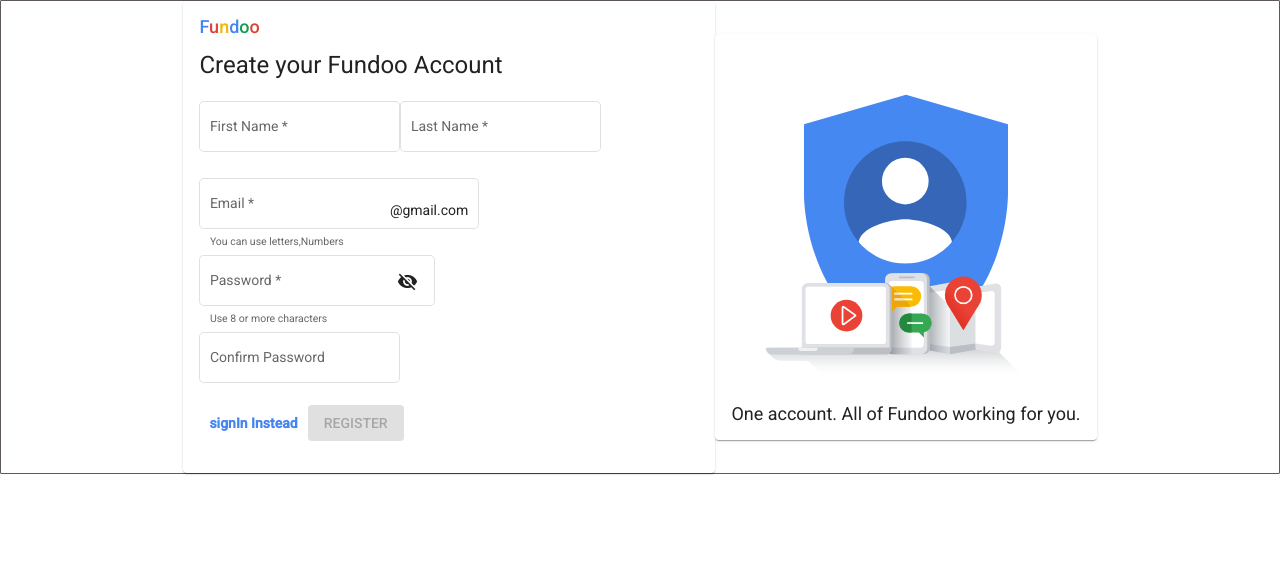
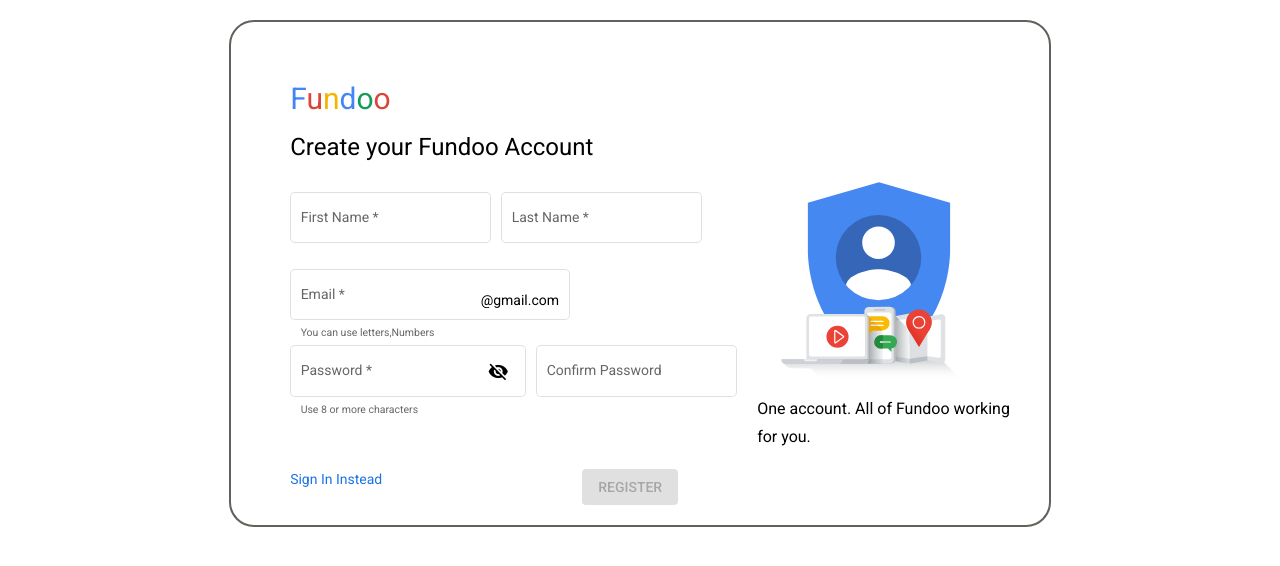
Before and after one commit to Arjunsing1997/FundooAngular, an Angular app in the folder Fundoo/: page /register in a window 1280 px wide. Shown: the top 566 px of the page. Built offline with nearby package versions, Linux system fonts and the light colour scheme.

Commit message:
[Added] Forget page and [modified] Register UI

```diff
--- a/Fundoo/src/app/Components/login/login.component.html
+++ b/Fundoo/src/app/Components/login/login.component.html
@@ -1,7 +1,7 @@
-<div class="row" *ngIf="auth">
-    <div fxLayout.xs="column" fxLayoutAlign="center center" fxLayoutGap="5%">
-        <div class="main" fxLayoutAlign="center center" fxFlex="100" fxFlexOffset.xs="0" fxFlex.xs="100">
-            <mat-card fxFlex.xs="100" fxFlex.md="70" fxFlex.lg="30">
+<div  >
+    <div class="row" >
+        <div class="main" >
+            <mat-card >
                 <mat-card-title>
                     <p class="fundoo">
                         <span class="f">F</span>
@@ -26,9 +26,6 @@
                                 </mat-form-field>
 
                             </div>
-                            <div ng-repeat="file in imagefinaldata" style="display:inline;">
-                                <img class="close" src="../assets/Images/accountImage.svg" width="244" height="244" />
-                            </div>
 
                             <div>
                                 <mat-form-field [style.fontSize.px]="12" appearance="outline" fxFlex="100" fxFlex.xs="100">
@@ -45,15 +42,18 @@
                             </div>
                         </div>
 
-                        <div fxLayoutAlign="space-between center">
-                            <div>
-                                <p color="blue"> <a  routerLink="../register">Create New Account</a></p>
-                                <button color="primary" mat-raised-button (click)="toggleStatus()" class="btn btn-link" class="forgot">ForgotPassword?</button>
+                        <div >
+                            <div class="forgot">
+                                <a (click)="toggleStatus()" >ForgotPassword?</a>
+
                             </div>
 
 
+                            <div fxLayoutAlign="space-between center" class="Buttons">
+                                <p color="blue"> <a  routerLink="../register">Create New Account</a></p>
+                                <button class="loginbutton" mat-raised-button color="primary">SignIn</button>
+                            </div>
 
-                            <button class="loginbutton" mat-raised-button color="primary">SignIn</button>
                         </div>
                     </mat-card-content>
 
--- a/Fundoo/src/app/Components/login/login.component.scss
+++ b/Fundoo/src/app/Components/login/login.component.scss
@@ -22,7 +22,7 @@
     text-decoration: none;
   }
   .main{
-    min-height:-webkit-fill-available !important;
+    min-height:auto;
 
   }
 
@@ -33,9 +33,10 @@
   }
 
   .row {
-    max-width: 500px;
-    margin: auto;
-    margin-top: 150px;
+        display: flex;
+        align-items: center;
+        justify-content: center;
+       padding: 200px;
   }
 
   .card :hover{
@@ -52,12 +53,15 @@
   }
 
   .forgot{
-    background-color: #2d6ad3;
-    margin-bottom: 10px;
-    height: 40px;
-    width: 170px;
-    font-size: small;
-    color: white;
+    color: #1a73e8;
+    display: flex;
+    align-items: flex-start;
+    background-color: transparent;
+    font-size: inherit;
+    font-family: "Google Sans",Roboto,Arial,sans-serif;
+    cursor: pointer;
+
+
   }
 
   .signup{
@@ -80,7 +84,6 @@
      margin-top: -36px;
      min-height: 212px;
   }
-
 
 
 
@@ -265,7 +268,8 @@
   }
   .fundoo
   {
-    align-items: center;
+    align-items: left;
+    padding-top: 10%;
   }
   @media screen and (max-width: 900px) {
     .column {
--- a/Fundoo/src/app/Components/register/register.component.html
+++ b/Fundoo/src/app/Components/register/register.component.html
@@ -1,19 +1,17 @@
+<div class="border">
 <div class="content">
-        <div>
-                <mat-card fxFlex.xs="100" class="main" >
-                        <div class="fundoo">
-                            <mat-card-title>
-                                <p>
+        <div class="form">
+            <div class="fundoo">
+                <p>
                                     <span class="f">F</span>
                                     <span class="u">u</span>
                                     <span class="n">n</span>
                                     <span class="d">d</span>
                                     <span class="o">o</span>
                                     <span class="O">o</span>
-                                </p>
-                            </mat-card-title>
-                        </div>
-
+                </p>
+            </div>
+            <div>
                         <form [formGroup]="registerForm" autocomplete="off" novalidate
                             (ngSubmit)="register(registerForm.value)">
                             <div>
@@ -22,8 +20,8 @@
                                         <h1>Create your Fundoo Account</h1>
                                     </div>
 
-                                    <div class="names" fxLayout="row" fxLayoutWrap fxLayoutGap="10px" fxLayout.xs="column">
-                                        <div>
+                                    <div class="names" >
+                                        <div class="fname">
                                             <mat-form-field appearance="outline" fxFlex="100" fxFlex.xs="100">
                                                 <mat-label>First Name</mat-label>
                                                 <input matInput type="text" placeholder="firstName" formControlName="firstName"
@@ -35,7 +33,8 @@
                                                     characters
                                                 </mat-error>
                                             </mat-form-field>
-
+                                        </div>
+                                        <div>
                                             <mat-form-field appearance="outline" fxFlex.xs="100">
                                                 <mat-label>Last Name</mat-label>
                                                 <input matInput type="text" placeholder="LastName" formControlName="lastName"
@@ -50,7 +49,7 @@
                                     </div>
 
                                     <div>
-                                        <mat-form-field appearance="outline" fxFlex="91" fxFlex.xs="100">
+                                        <mat-form-field class="email" appearance="outline" fxFlex="91" fxFlex.xs="100">
                                             <mat-label>Email</mat-label>
                                             <input matInput type="text" placeholder="Email" class="email" formControlName="email"
                                                 id="email">
@@ -61,9 +60,9 @@
                                             <mat matSuffix >@gmail.com</mat>
                                         </mat-form-field>
                                     </div>
-                                    <div>
-                                        <div fxLayout="row" fxLayoutWrap fxLayoutGap="10px" fxLayout.xs="column">
-                                            <div>
+
+                                        <div class="names">
+                                            <div class="fname">
                                                 <mat-form-field appearance="outline" fxFlex.xs="100">
                                                     <mat-label>Password</mat-label>
                                                     <mat-hint>Use 8 or more characters</mat-hint>
@@ -84,8 +83,7 @@
                                                     </mat-error>
                                                 </mat-form-field>
                                             </div>
-
-                                            <div fxLayout="row">
+                                            <div>
                                                 <mat-form-field appearance="outline" fxFlex="70" fxFlex.xs="100">
                                                     <mat-label>Confirm Password</mat-label>
                                                     <input matInput type="text" placeholder="Confirm" formControlName="cpassword"
@@ -104,23 +102,21 @@
 
                                             </div>
                                         </div>
-                                    </div>
-                                    <div fxLayoutAlign="space-between center" >
-                                        <a class="signIn" (click)="login()">signIn Instead</a>
-                                        <button mat-raised-button [disabled]="!registerForm.valid" class="register">REGISTER</button>
+
+                                    <div class="buttons" >
+                                        <a class="signIn" (click)="login()">Sign In Instead</a>
+                                        <button mat-raised-button [disabled]="!registerForm.valid" class="register" (click)="login()">REGISTER</button>
                                     </div>
                                 </mat-card-content>
                             </div>
 
                         </form>
-                </mat-card>
+                    </div>
         </div>
 
         <div >
-            <mat-card >
-                <img src="../assets/Images/accountImage.svg"  />
-                <p>One account. All of Fundoo working for you.</p>
-            </mat-card>
-
+            <img src="../assets/Images/accountImage.svg" height="244" width="244" />
+            <h3>One account. All of Fundoo working for you.</h3>
         </div>
+    </div>
 </div>
--- a/Fundoo/src/app/Components/register/register.component.scss
+++ b/Fundoo/src/app/Components/register/register.component.scss
@@ -1,32 +1,33 @@
-.card {
-    transition: box-shadow 280ms cubic-bezier(.4,0,.2,1);
-    display: block;
-    position: relative;
-    padding: 16px;
-    border-radius: 4px;
-    width: 500px;
-    margin-left: auto;
-    margin-right: auto;
-}
-.main{
-    min-height:-webkit-fill-available !important;
-    width: 500px;
-    max-height: fit-content;
-    margin-left: auto;
-    margin-right: auto;
-    margin-top: auto;
-  }
-  .main1{
-    min-height:-webkit-fill-available !important;
-    width: 500px;
-    max-height: fit-content;
-    margin-left: auto;
-    margin-right: auto;
-    margin-top: auto;
-  }
+// .card {
+//     transition: box-shadow 280ms cubic-bezier(.4,0,.2,1);
+//     display: block;
+//     position: relative;
+//     padding: 16px;
+//     border-radius: 4px;
+//     width: 500px;
+//     margin-left: auto;
+//     margin-right: auto;
+// }
+// .main{
+//     min-height:-webkit-fill-available !important;
+//     width: 500px;
+//     max-height: fit-content;
+//     margin-left: auto;
+//     margin-right: auto;
+//     margin-top: auto;
+//   }
+  // .main1{
+  //   min-height:-webkit-fill-available !important;
+  //   width: 500px;
+  //   max-height: fit-content;
+  //   margin-left: auto;
+  //   margin-right: auto;
+  //   margin-top: auto;
+  // }
   .fundoo
   {
     align-items: left;
+    padding-top: 10%;
   }
   .f{
     color:#4285F4;
@@ -47,7 +48,6 @@
       color:#DB4437
     }
 
-
   a {
     text-decoration: none;
   }
@@ -56,40 +56,43 @@
     margin-top: 20%;
   }
   .signIn{
-    color: #4586ee;
-    font-weight: bold;
+    color: #1a73e8;
+    display: flex;
+    align-items: flex-start;
+    background-color: transparent;
+    font-size: inherit;
+    font-family: "Google Sans",Roboto,Arial,sans-serif;
     cursor: pointer;
-    padding: 10px;
+    margin-right: 200px;
+    margin-top: 50px;
+
   }
-  // .content > div {
+  .content > div {
 
-  //   background-color: #ffffff;
-  //   width: 70%;
-  //   line-height: 75px;
-  //   font-size: 30px;
-  //  // padding-top: 100px;
-  //  padding: 0px;
+    background-color: #ffffff;
+    width: 70%;
 
-  // }
-  // .border
-  // {
-  //     display: inline-flex;
-  //     flex-direction: row;
-  //     align-items: flex-start;
-  //     justify-content: flex-start;
-  //     border: 1px solid black;
-  //     flex-basis: content;
-  // }
+    font-size: 30px;
+   // padding-top: 100px;
+   padding: 0px;
+
+  }
+  .border
+  {
+      display: flex;
+      align-items: center;
+      justify-content: center;
+      padding: 20px;
+
+  }
 
   .content {
     display: flex;
-    background-color: #ffffff;
-    flex-wrap:nowrap ;
     flex-direction: row;
-    align-items: center;
     justify-content: center;
-    border: 1px solid rgb(95, 88, 88);
-    border-radius: 1px ;
+    border-radius: 25px;
+    border: 2px solid #60635b;
+    padding: 20px;
   }
 
   .main{
@@ -112,12 +115,16 @@
     color: #202124;
 
   }
-  mat-card p{
-    font-size: large;
-  }
+ img{
+   padding-top: 40%;
+ }
 
   button{
     display: inline-block;
+  }
+  .buttons{
+    display: flex;
+    flex-direction: row;
   }
   .selected{
     background-color: #e6ac00;
@@ -145,7 +152,20 @@
   }
   .names
   {
-    padding-right: 50px;
+    display: flex;
+    flex-direction: row;
+    align-items: flex-start;
+    padding-right: 20px;
+  }
+  .fname
+  {
+    display: flex;
+    align-items: flex-start;
+    padding-right: 10px;
+  }
+  .email{
+    display: flex;
+    padding: auto;
   }
 
   .close {
@@ -157,14 +177,27 @@
   }
   .register
   {
-    background-color: #4285F4;
-    cursor: pointer;
+    display: flex;
+    background-color: #1a73e8;
     color:white ;
+    align-items: flex-end;
+    margin-top: 50px;
   }
   .create
   {
     font-family: 'Times New Roman', Times, serif;
     font: bold;
     font-weight: 400;
-
+    padding-top: 10px;
+    padding-bottom: 10px;
   }
+  .password
+  {
+    flex-direction: row;
+    padding: 20px;
+    padding-inline: 20px;
+  }
+  .form
+  {
+    margin-left: 5%;
+  }
--- a/Fundoo/src/app/app-routing.module.ts
+++ b/Fundoo/src/app/app-routing.module.ts
@@ -1,6 +1,7 @@
 import { Component, NgModule } from '@angular/core';
 import { Routes, RouterModule } from '@angular/router';
 import { from } from 'rxjs';
+import { ForgetComponent } from './Components/forget/forget.component';
 import { LoginComponent } from './Components/login/login.component';
 import { RegisterComponent } from './Components/register/register.component';
 
@@ -8,7 +9,8 @@
 
 const routes: Routes = [
   {path : 'login', component: LoginComponent},
-  {path : 'register', component : RegisterComponent}
+  {path : 'register', component : RegisterComponent},
+  {path : 'forget' , component : ForgetComponent}
 
 ];
 
--- a/Fundoo/src/app/app.module.ts
+++ b/Fundoo/src/app/app.module.ts
@@ -20,6 +20,7 @@
 import { RegisterComponent } from './Components/register/register.component';
 import { LoginComponent } from './Components/login/login.component';
 import { BrowserAnimationsModule } from '@angular/platform-browser/animations';
+import { ForgetComponent } from './Components/forget/forget.component';
 
 
 
@@ -28,7 +29,8 @@
   declarations: [
     AppComponent,
     RegisterComponent,
-    LoginComponent
+    LoginComponent,
+    ForgetComponent
   ],
   imports: [
     BrowserModule,
--- a/Fundoo/src/environments/environment.ts
+++ b/Fundoo/src/environments/environment.ts
@@ -3,7 +3,7 @@
 // The list of file replacements can be found in `angular.json`.
 
 export const environment = {
-  baseUrl:'http://fundoonotes.incubation.bridgelabz.com/api/',
+  baseUrl:'https://localhost:5001/api/User',
   production: false
 };
 
```
Also changed, not shown: Fundoo/src/app/Components/forget/forget.component.html (added, +31 -0 lines), Fundoo/src/app/Components/forget/forget.component.ts (added, +15 -0 lines), Fundoo/src/app/Components/forget/forget.component.scss (added), 1 other file (tests, documents, lock files or other folders).
